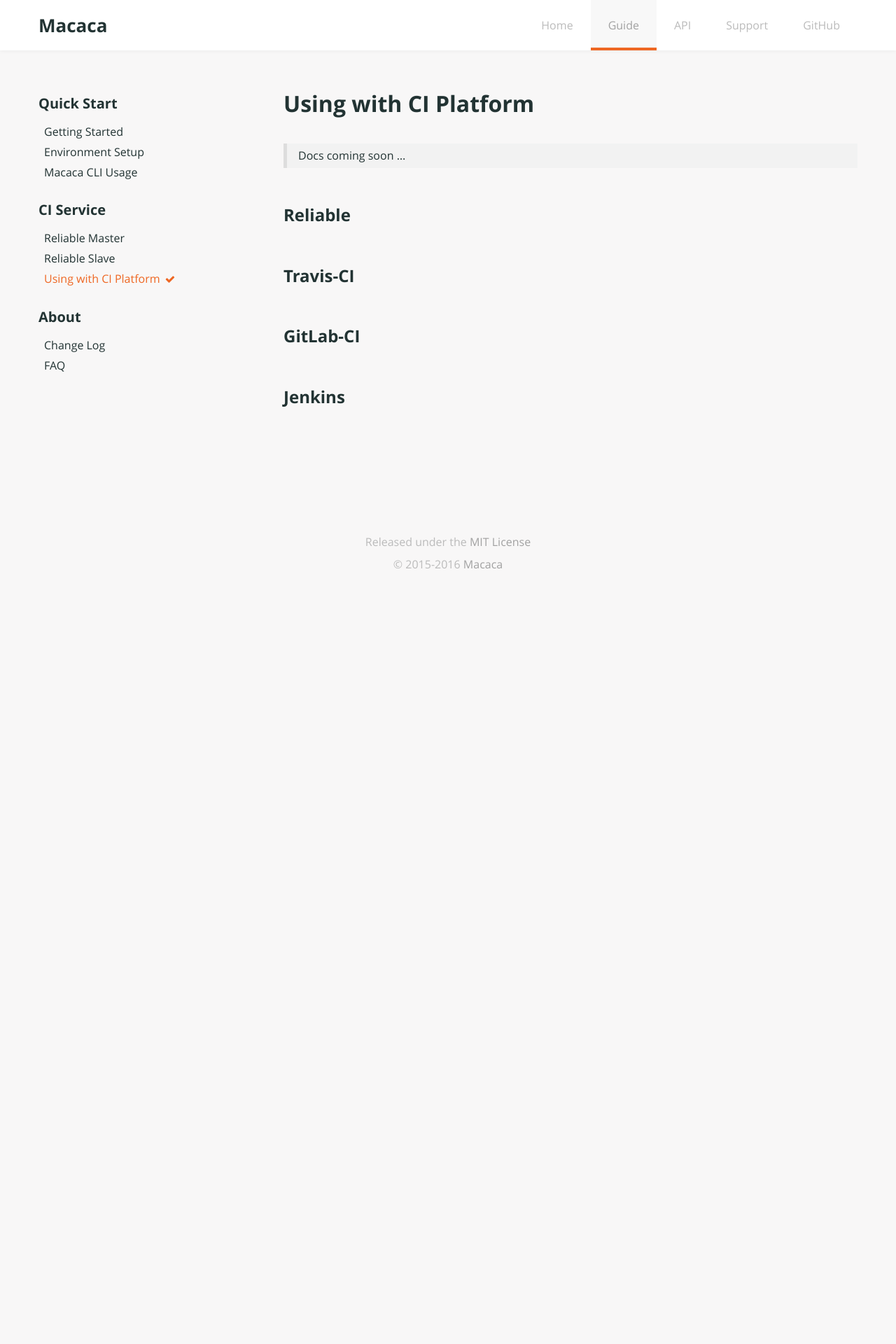
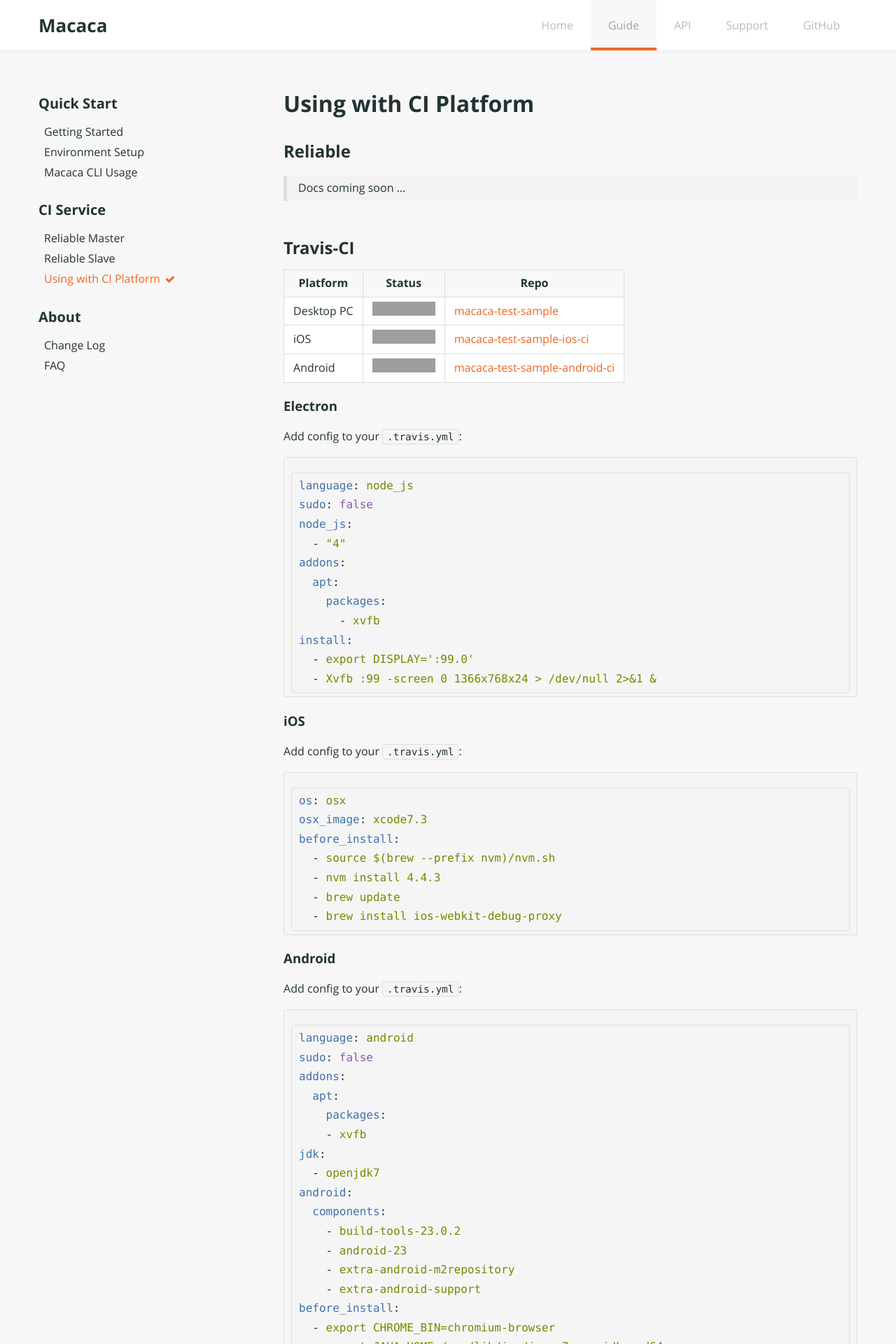
Before and after one commit to sencho/macacajs.github.io, a Jekyll site: the page built from _docs/using-with-ci.md, in a window 1280 px wide. Shown: the top 1920 px of the page at 70% size. Built offline with Jekyll 4.4.1, drawn with Linux system fonts in a browser that asks for light colours; before the commit the page ends 900 px from its top, so only the background shows below that; some of the changed text lies outside the part shown; grey boxes are pictures that could not be loaded.

Commit message:
add ci docs

````diff
--- a/_docs/using-with-ci.md
+++ b/_docs/using-with-ci.md
@@ -2,13 +2,102 @@
 title: Using with CI Platform
 ---
 
->
-  Docs coming soon ...
+## Reliable
 
-## Reliable
+> Docs coming soon ...
 
 ## Travis-CI
 
+| Platform   | Status                                          |  Repo              |
+| ---------- | ----------------------------------------------- | ------------------ |
+| Desktop PC | [![build status][travis-image-0]][travis-url-0] | [macaca-test-sample](https://github.com/xudafeng/macaca-test-sample)                   |
+| iOS        | [![build status][travis-image-1]][travis-url-1] | [macaca-test-sample-ios-ci](https://github.com/xudafeng/macaca-test-sample-ios-ci)         |
+| Android    | [![build status][travis-image-2]][travis-url-2] | [macaca-test-sample-android-ci](https://github.com/xudafeng/macaca-test-sample-android-ci) |
+
+[travis-image-0]: https://img.shields.io/travis/xudafeng/macaca-test-sample.svg?style=flat-square
+[travis-url-0]: https://travis-ci.org/xudafeng/macaca-test-sample
+[travis-image-1]: https://img.shields.io/travis/xudafeng/macaca-test-sample-ios-ci.svg?style=flat-square
+[travis-url-1]: https://travis-ci.org/xudafeng/macaca-test-sample-ios-ci
+[travis-image-2]: https://img.shields.io/travis/xudafeng/macaca-test-sample-android-ci.svg?style=flat-square
+[travis-url-2]: https://travis-ci.org/xudafeng/macaca-test-sample-android-ci
+
+### Electron
+
+Add config to your `.travis.yml`:
+
+```yml
+language: node_js
+sudo: false
+node_js:
+  - "4"
+addons:
+  apt:
+    packages:
+      - xvfb
+install:
+  - export DISPLAY=':99.0'
+  - Xvfb :99 -screen 0 1366x768x24 > /dev/null 2>&1 &
+```
+
+### iOS
+
+Add config to your `.travis.yml`:
+
+```yml
+os: osx
+osx_image: xcode7.3
+before_install:
+  - source $(brew --prefix nvm)/nvm.sh
+  - nvm install 4.4.3
+  - brew update
+  - brew install ios-webkit-debug-proxy
+```
+
+### Android
+
+Add config to your `.travis.yml`:
+
+```yml
+language: android
+sudo: false
+addons:
+  apt:
+    packages:
+    - xvfb
+jdk:
+  - openjdk7
+android:
+  components:
+    - build-tools-23.0.2
+    - android-23
+    - extra-android-m2repository
+    - extra-android-support
+before_install:
+  - export CHROME_BIN=chromium-browser
+  - export JAVA_HOME=/usr/lib/jvm/java-7-openjdk-amd64
+  - export ANDROID_HOME=/usr/local/android-sdk
+  - echo yes | android update sdk --all --filter build-tools-23.0.2 --no-ui --force
+  - export DISPLAY=:99.0
+  - sh -e /etc/init.d/xvfb start
+before_script:
+  - . $HOME/.nvm/nvm.sh
+  - nvm install 4
+  - nvm use 4
+  - npm install
+  - echo no | android create avd --force -n test -t android-19 --abi armeabi-v7a
+  - emulator -avd test -no-audio -no-window &
+  - android-wait-for-emulator
+  - adb shell input keyevent 82 &
+```
+
+## Circle-CI
+
+> Docs coming soon ...
+
 ## GitLab-CI
 
+> Docs coming soon ...
+
 ## Jenkins
+
+> Docs coming soon ...
--- a/_sass/_article.scss
+++ b/_sass/_article.scss
@@ -56,4 +56,32 @@
   video {
     max-width: 100%;
   }
+
+  table {
+    margin: 0;
+    padding: 0;
+    display: block;
+    width: 100%;
+    overflow: auto;
+    word-break: normal;
+    border-collapse: collapse;
+  }
+
+  table th {
+    margin: 0;
+    padding: 0;
+    font-weight: bold;
+    background-color: #f8f8f8;
+  }
+
+  table th,
+  table td {
+    padding: 6px 13px;
+    border: 1px solid #ddd
+  }
+
+  table tr {
+    background-color: #fff;
+    border-top: 1px solid #ccc
+  }
 }
````
Also changed, not shown: _docs/environment-setup.md (+1 -1 lines), _docs/getting-started.md (+1 -0 lines), _docs/master-deployment.md (+8 -0 lines), _docs/support.md (+3 -3 lines).
